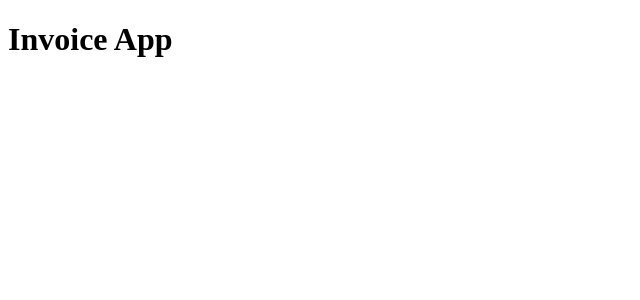
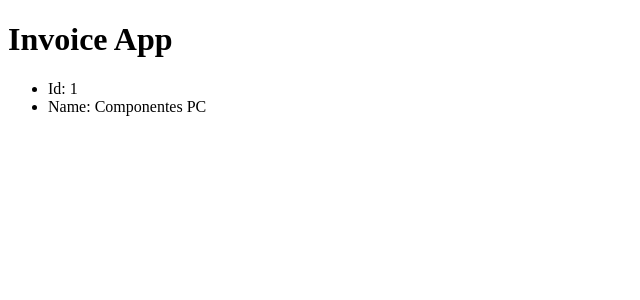
Before and after one commit to marcosmh/react-springboot, a React (Vite) app in the folder 4-invoice-app/: page / in a window 1280 px wide. Shown: the top 300 px of the page, without its empty margins (0-640 px from the left). Built offline with nearby package versions, Linux system fonts and the light colour scheme.

Commit message:
add servuice function

```diff
--- a/4-invoice-app/src/components/InvoiceApp.jsx
+++ b/4-invoice-app/src/components/InvoiceApp.jsx
@@ -1,5 +1,17 @@
+import { getInvoice } from "../services/getInvoice";
+
+
+
 export const InvoiceApp = () => {
+    const invoice = getInvoice();
+
     return (
-        <h1>Invoice App</h1>
+        <>
+            <h1>Invoice App</h1>
+            <ul>
+                <li>Id: {invoice.id} </li>
+                <li>Name: {invoice.name} </li>
+            </ul>
+        </>
     );
 }
--- /dev/null
+++ b/4-invoice-app/src/data/invoice.js
@@ -0,0 +1,36 @@
+export const invoice = {
+    id: 1,
+    name: 'Componentes PC',
+    client: {
+        name: 'Anakin',
+        lastName: 'Skywalker',
+        address: {
+            country: 'USA',
+            city: 'Los Angeles',
+            street: 'One Street',
+            number: 12
+        },
+    },
+    company: {
+        name: 'New Eng',
+        fiscalNuber: 1234567
+    },
+    items: [
+        {
+            product: 'Cpu Intel i7',
+            price: 499,
+            quantity: 1
+        },
+        {
+            product: 'Corsair Keyboard Mechanic',
+            price: 150,
+            quantity: 1
+        },
+        {
+            product: 'Monitor Asus',
+            price: 350,
+            quantity: 1
+        },
+    ]
+
+}
--- /dev/null
+++ b/4-invoice-app/src/services/getInvoice.js
@@ -0,0 +1,6 @@
+import { invoice } from "../data/invoice"
+
+export const getInvoice = () => {
+    console.log(invoice);
+    return invoice;
+}
```
Also changed, not shown: 1 other file (tests, documents, lock files or other folders).
